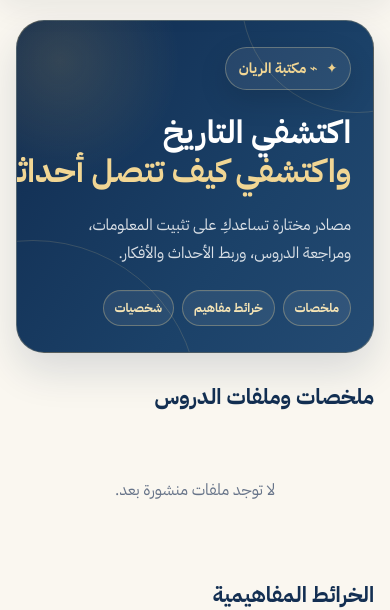
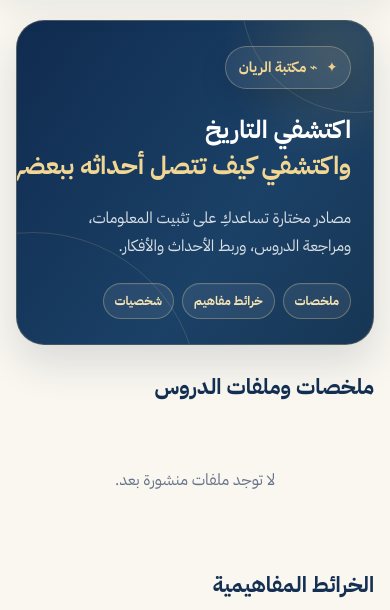
Before and after one commit to Shahd-Mohammed/alrayyan-history-platform, a Flask app: page /learn/ in a window 390 px wide. Shown: the part 82-692 px from the top of the page. Run offline with Flask 3, Linux system fonts and the light colour scheme; the visitor is signed in with stand-in values (Sample User, id 1); data comes from the database, SQL or seed files in the repository; data that the repository does not hold is empty; some libraries are stand-ins or nearby versions.

Commit message:
Polish student learning pages

```diff
--- a/alrayyan/static/css/learning.css
+++ b/alrayyan/static/css/learning.css
@@ -1276,3 +1276,82 @@ background:radial-gradient(circle at 85% 15%,rgba(117,160,194,.18),transparent 2
 border-color:rgba(201,154,61,.24)!important;
 }
 .learning-hero.historical-learning-hero.character-hero .hero-score{border-color:rgba(239,209,141,.24)!important;background:rgba(255,255,255,.07)!important}
+
+/* Final student learning polish: keep hero copy readable on one line where space allows */
+.learning-page,.learning-page button,.learning-page input,.learning-page select,.learning-page textarea,.learning-page a {
+  font-family:"IBM Plex Sans Arabic",Tahoma,sans-serif !important;
+}
+.learning-hero .hero-accent {
+  display:inline !important;
+  margin-inline-start:.28em !important;
+  white-space:nowrap !important;
+}
+.learning-hero.historical-learning-hero.library-page-hero h1,
+.learning-hero.historical-learning-hero.honor-page-hero h1,
+.learning-hero.historical-learning-hero.date-memory-hero h1 {
+  display:block !important;
+  max-width:100% !important;
+  white-space:nowrap !important;
+  line-height:1.45 !important;
+  letter-spacing:0 !important;
+}
+.learning-hero.historical-learning-hero.library-page-hero,
+.learning-hero.historical-learning-hero.honor-page-hero {
+  min-height:0 !important;
+  padding-block:clamp(25px,3vw,36px) !important;
+  margin-bottom:26px !important;
+  background:radial-gradient(circle at 88% 10%,rgba(201,154,61,.16),transparent 25%),linear-gradient(125deg,#102b4f 0%,#1b4167 62%,#173654 100%) !important;
+}
+.learning-hero.historical-learning-hero.library-page-hero h1,
+.learning-hero.historical-learning-hero.honor-page-hero h1 {
+  font-size:clamp(1.55rem,2.7vw,2.65rem) !important;
+}
+.learning-hero.historical-learning-hero.date-memory-hero h1 {
+  display:flex !important;
+  flex-wrap:nowrap !important;
+  align-items:baseline !important;
+  gap:.28em !important;
+  font-size:clamp(1.7rem,3.3vw,3.2rem) !important;
+}
+.learning-hero.historical-learning-hero.date-memory-hero .date-memory-title,
+.learning-hero.historical-learning-hero.date-memory-hero .hero-accent {
+  display:inline !important;
+  margin:0 !important;
+  white-space:nowrap !important;
+  font-size:inherit !important;
+  line-height:1.4 !important;
+}
+.learning-hero.historical-learning-hero.character-hero {
+  background:radial-gradient(circle at 85% 15%,rgba(117,160,194,.16),transparent 28%),linear-gradient(125deg,#102b4f 0%,#1c456d 58%,#173654 100%) !important;
+  padding-block:clamp(25px,3vw,38px) !important;
+}
+.learning-hero.historical-learning-hero.character-hero h1 {
+  font-size:clamp(1.9rem,3.3vw,3rem) !important;
+  line-height:1.35 !important;
+}
+.learning-page .character-actions button,
+.learning-page button,.learning-page input[type="submit"] {
+  width:auto !important;
+  max-width:100% !important;
+  min-width:0 !important;
+  font-size:.86rem !important;
+  font-weight:700 !important;
+  line-height:1.35 !important;
+}
+@media(max-width:760px) {
+  .learning-hero.historical-learning-hero.library-page-hero h1,
+  .learning-hero.historical-learning-hero.honor-page-hero h1,
+  .learning-hero.historical-learning-hero.date-memory-hero h1 {
+    white-space:normal !important;
+    flex-wrap:wrap !important;
+  }
+}
+.learning-hero.historical-learning-hero.character-hero .hero-score{
+  display:inline-flex!important;align-items:center!important;justify-content:center!important;
+  width:auto!important;min-width:max-content!important;max-width:100%!important;
+  gap:9px!important;white-space:nowrap!important;box-sizing:border-box!important;
+}
+.learning-hero.historical-learning-hero.character-hero .hero-score b,
+.learning-hero.historical-learning-hero.character-hero .hero-score small{
+  display:inline-block!important;white-space:nowrap!important;overflow:visible!important;
+}
```
